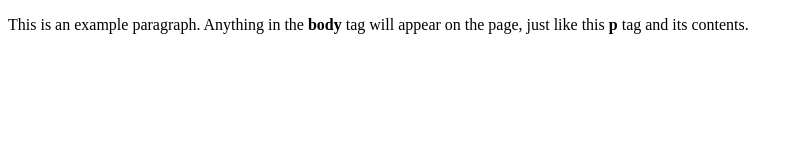
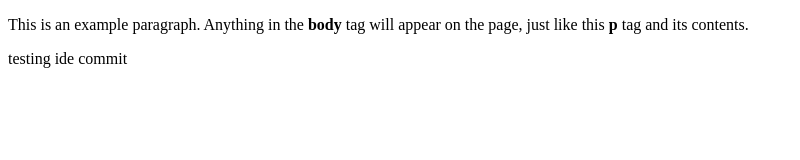
Before and after one commit to Angeo-Yorick/Repo1, a plain HTML site: page index.html in a window 1280 px wide. Shown: the whole page, without its empty margins (0-800 px from the left). Drawn offline with Linux system fonts and the light colour scheme.

Commit message:
this is an ide commit

```diff
--- a/index.html
+++ b/index.html
@@ -5,5 +5,6 @@
   </head>
   <body>
     <p>This is an example paragraph. Anything in the <strong>body</strong> tag will appear on the page, just like this <strong>p</strong> tag and its contents.</p>
+    <p>testing ide commit</p>
   </body>
 </html>
```
